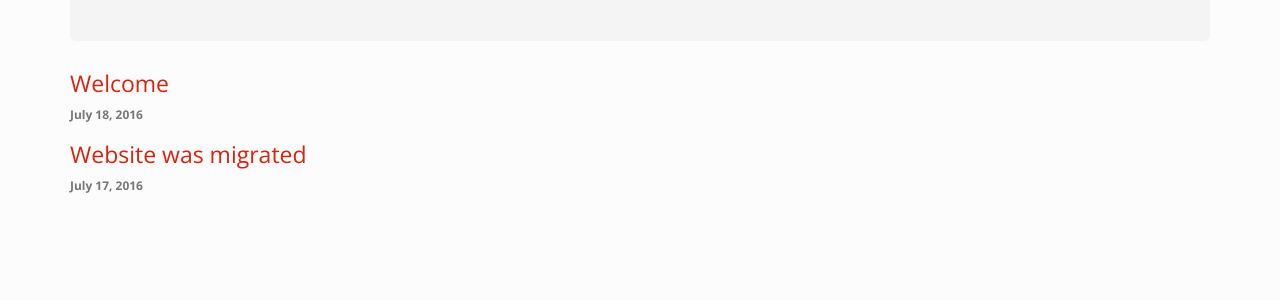
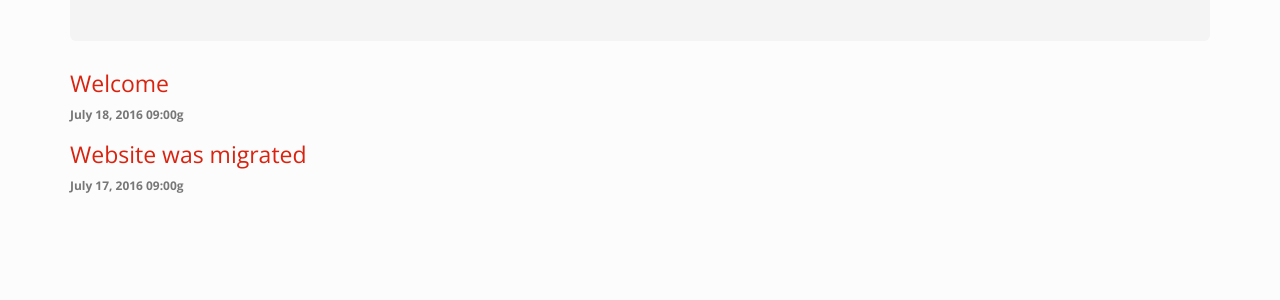
Before and after one commit to martinrotter/martinrotter.github.io, a Jekyll site: the page built from index.html, in a window 1280 px wide. Shown: the part 350-650 px from the top of the page. Built offline with Jekyll 4.4.1, drawn with Linux system fonts in a browser that asks for light colours.

Commit message:
Added better time to posts.

```diff
--- a/_layouts/home.html
+++ b/_layouts/home.html
@@ -8,5 +8,5 @@
 
 {% for post in site.posts %}
   <h3><a href="{{ post.url }}" data-toggle="tooltip" data-placement="bottom" title="{{ post.excerpt | strip_html | strip }}">{{ post.title }}</a></h3>
-  <p><small><strong>{{ post.date | date: "%B %e, %Y" }}</strong></small></p>
+  <p><small><strong>{{ post.date | date: "%B %e, %Y %H:%Mg" }}</strong></small></p>
 {% endfor %}
--- a/_layouts/post.html
+++ b/_layouts/post.html
@@ -3,7 +3,7 @@
 ---
 
 <h2>{{ page.title }}</h2>
-<p class="meta">{{ page.date | date: '%B %d, %Y %X' }}</p>
+<p class="meta">{{ page.date | date: "%B %e, %Y %H:%Mg" }}</p>
 
 <div class="post">
 {{ content }}
```
